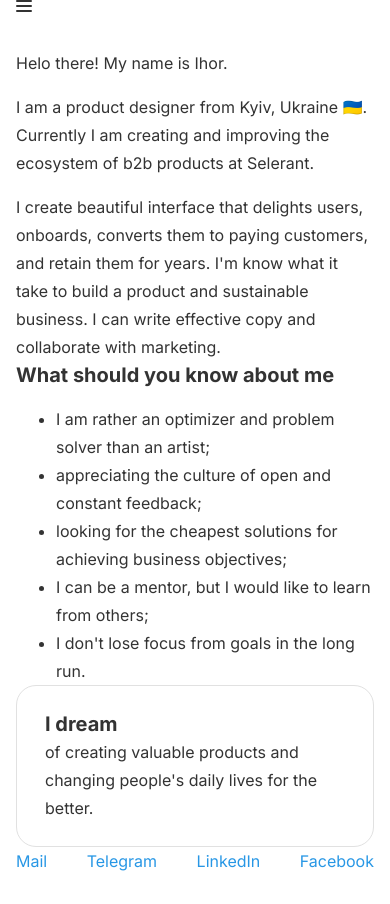
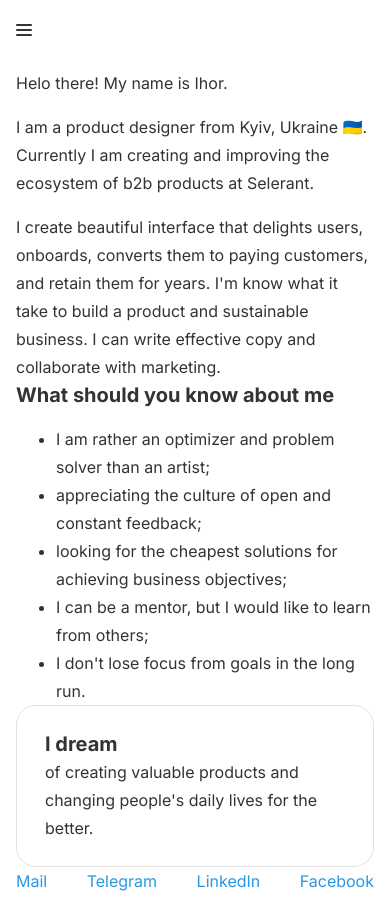
Before and after one commit to dudnik11/newPortfolio, a plain HTML site: page main.html in a window 390 px wide. Drawn offline with Linux system fonts and the light colour scheme.

Commit message:
Update styles.css

```diff
--- a/styles.css
+++ b/styles.css
@@ -206,7 +206,8 @@ img {
 @media (max-width: 900px) {
     .burger {
         display: block;
-        margin-bottom: 28px;
+        margin-bottom: 24px;
+        margin-top: 24px;
     }
     .navigation {
         display: none;
```
